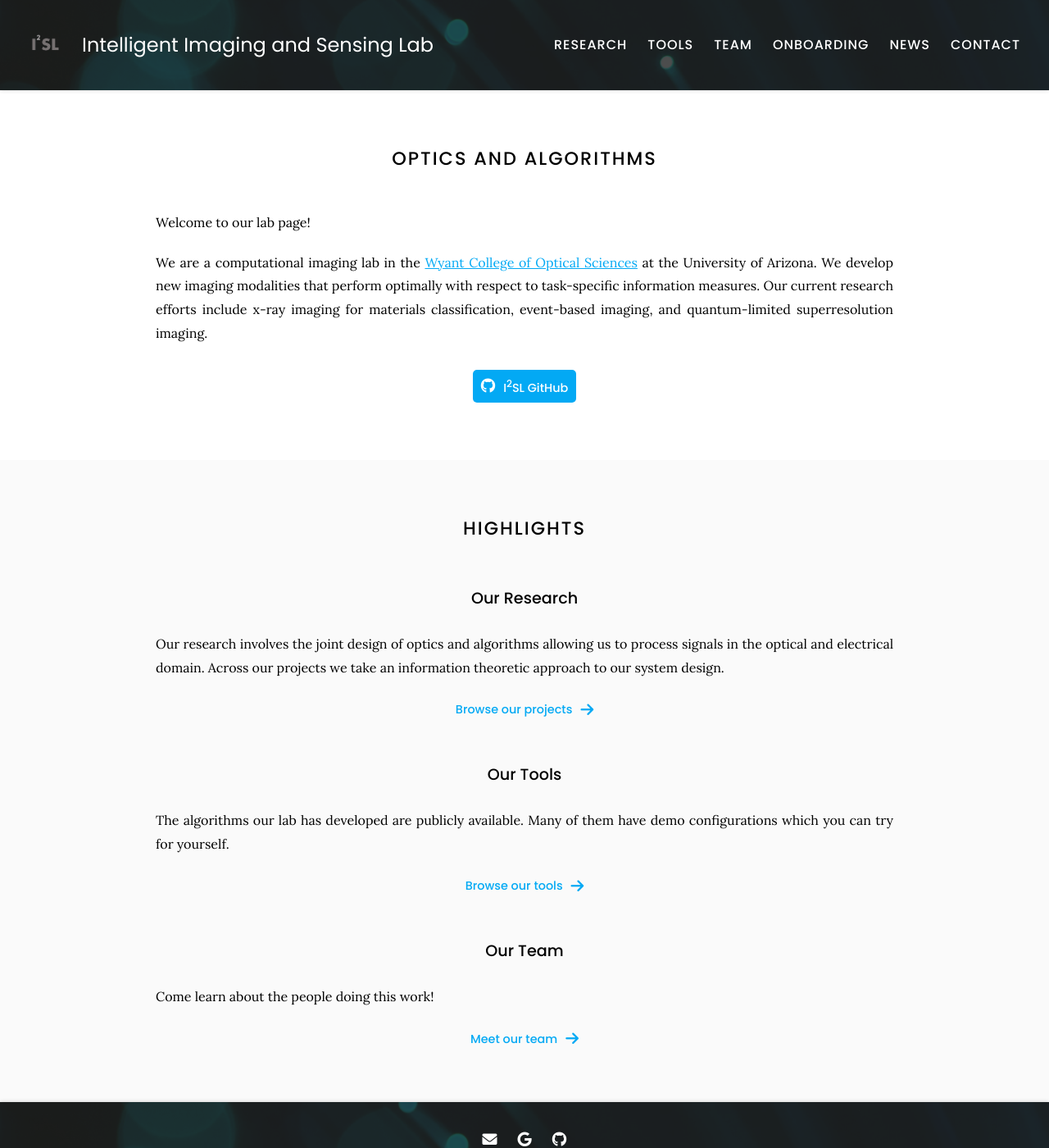
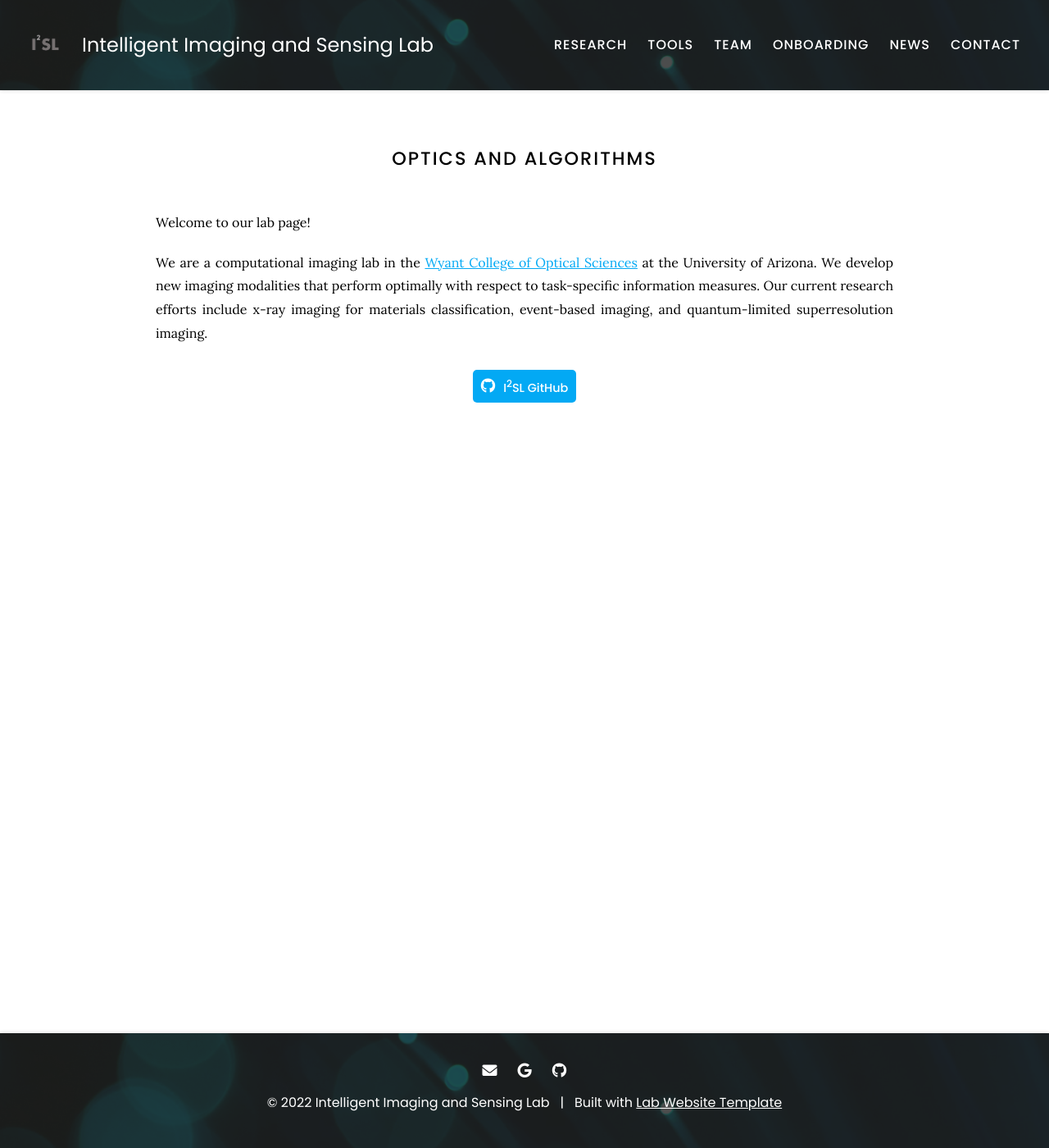
Before and after one commit to I2SL/I2SL-Website, a Jekyll site: the page built from index.md, in a window 1280 px wide and 1400 px high. Shown: the whole window at 82% size. Built offline with Jekyll 4.4.1, drawn with Linux system fonts in a browser that asks for light colours.

Commit message:
removed highlights from homepage

```diff
--- a/index.md
+++ b/index.md
@@ -17,50 +17,3 @@ We are a computational imaging lab in the [Wyant College of Optical Sciences](ht
   link="I2SL"
   style="button"
 %}
-
-
-{%  include section.html %}
-
-# Highlights
-
-
-### Our Research
-
-Our research involves the joint design of optics and algorithms allowing us to process signals in the optical and electrical domain.
-Across our projects we take an information theoretic approach to our system design.
-
-{%
-  include link.html
-  link="research"
-  text="Browse our projects"
-  icon="fas fa-arrow-right"
-  flip=true
-%}
-{:.center}
-
-### Our Tools
-
-The algorithms our lab has developed are publicly available. Many of them have demo configurations which you can try for yourself.
-
-{%
-  include link.html
-  link="tools"
-  text="Browse our tools"
-  icon="fas fa-arrow-right"
-  flip=true
-%}
-{:.center}
-
-
-### Our Team
-
-Come learn about the people doing this work!
-
-{%
-  include link.html
-  link="team"
-  text="Meet our team"
-  icon="fas fa-arrow-right"
-  flip=true
-%}
-{:.center}
```
